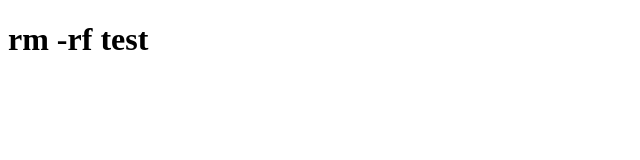
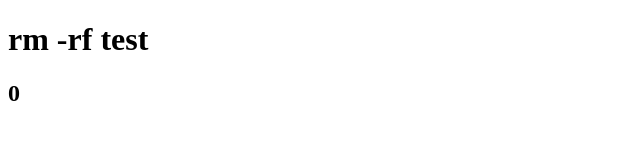
Before and after one commit to vsrin1/InternetSSHEasy, a plain HTML site: page index.html in a window 1280 px wide. Shown: the full height of the page, 0-640 px from the left. Drawn offline with Linux system fonts and the light colour scheme.

Commit message:
rm -rf test

```diff
--- a/index.html
+++ b/index.html
@@ -2,6 +2,6 @@
 <html>
 <body>
 <h1>rm -rf test</h1>
-<h2></h2>
+<h2>0</h2>
 </body>
 </html>
```
